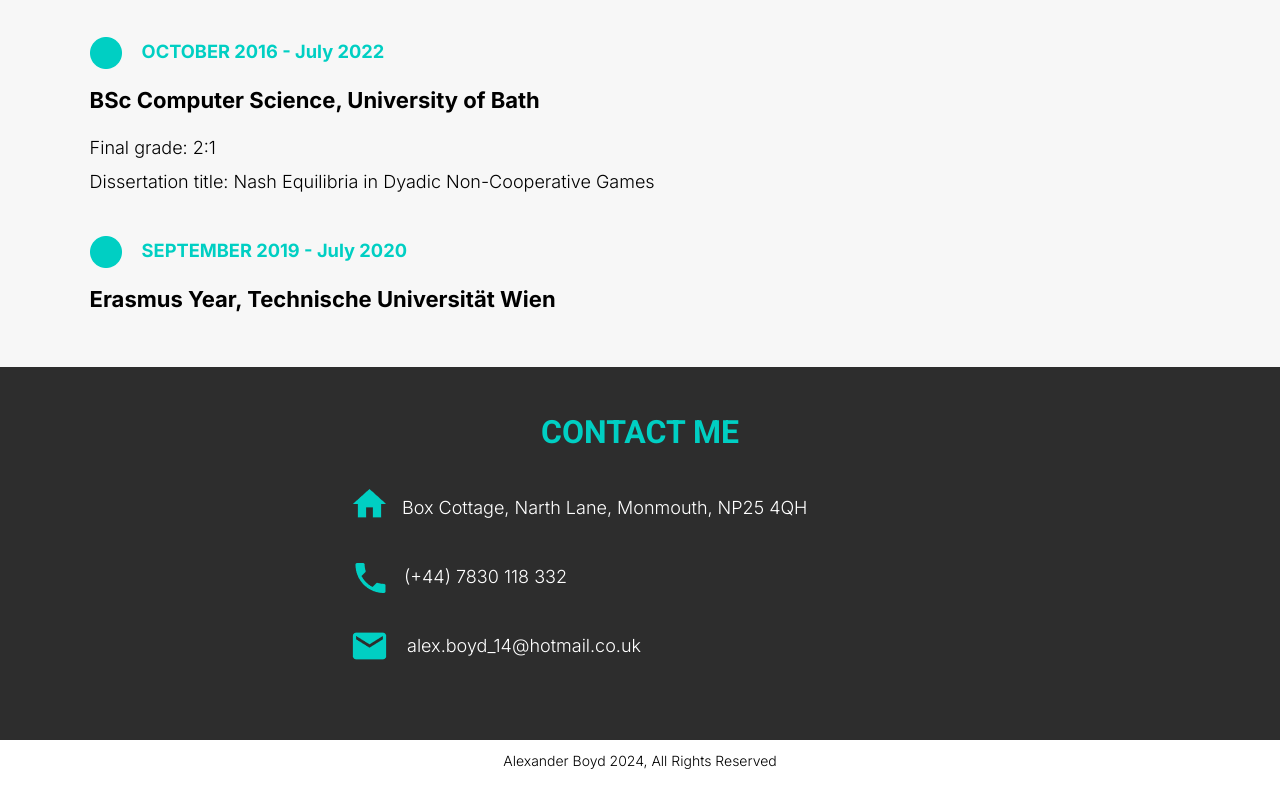
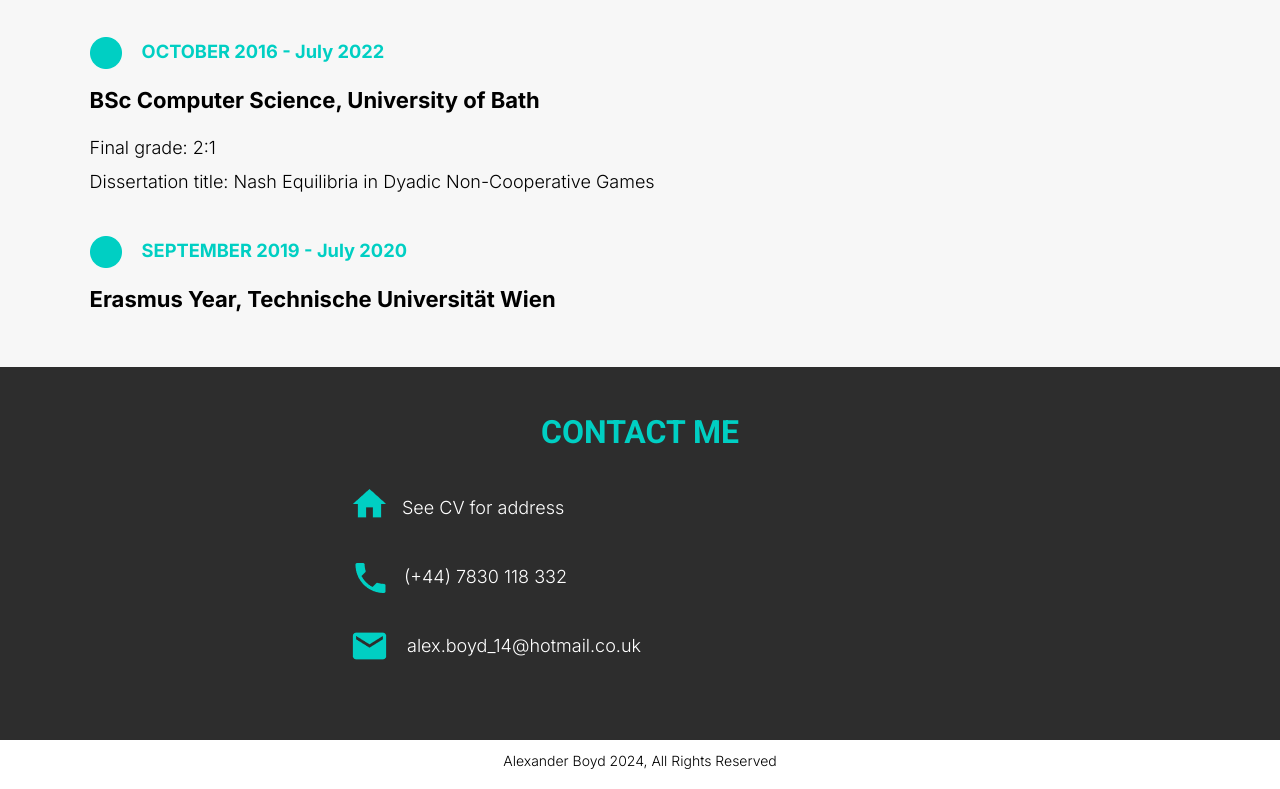
Before and after one commit to alex-boyd-14/websitecv, a plain HTML site: page Site/index.html in a window 1280 px wide. Shown: the part 2508-3297 px from the top of the page. Drawn offline with Linux system fonts and the light colour scheme; a script that the page names is missing.

Commit message:
Update index.html

```diff
--- a/Site/index.html
+++ b/Site/index.html
@@ -218,7 +218,7 @@
 
 					<p>
 						<img src = "webicon5.png" alt = "webicon5" style = "float: left; padding-right: 15px; margin-top: -5px;">
-						Box Cottage, Narth Lane, Monmouth, NP25 4QH
+						See CV for address
 					</p>
 
 					<p>
```
